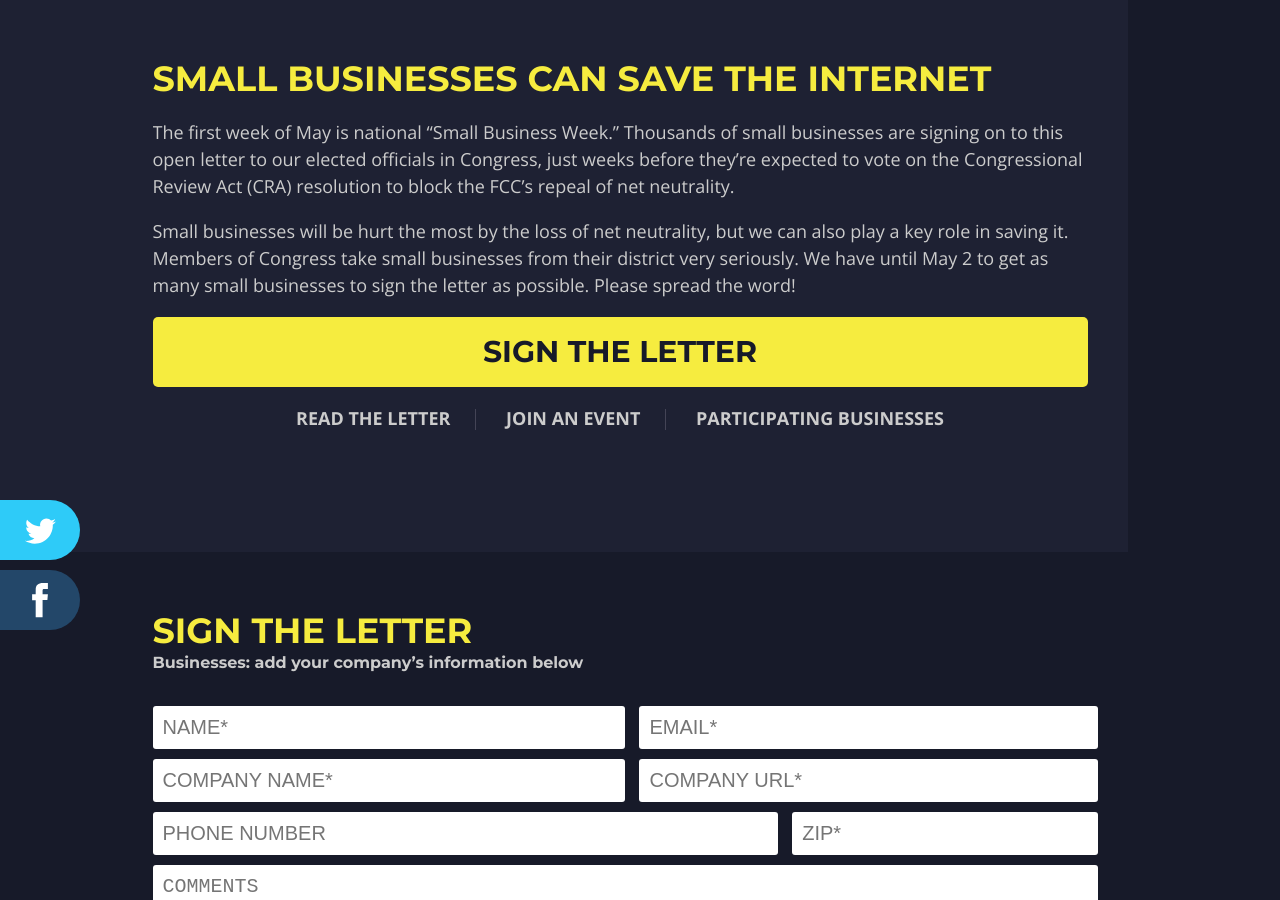
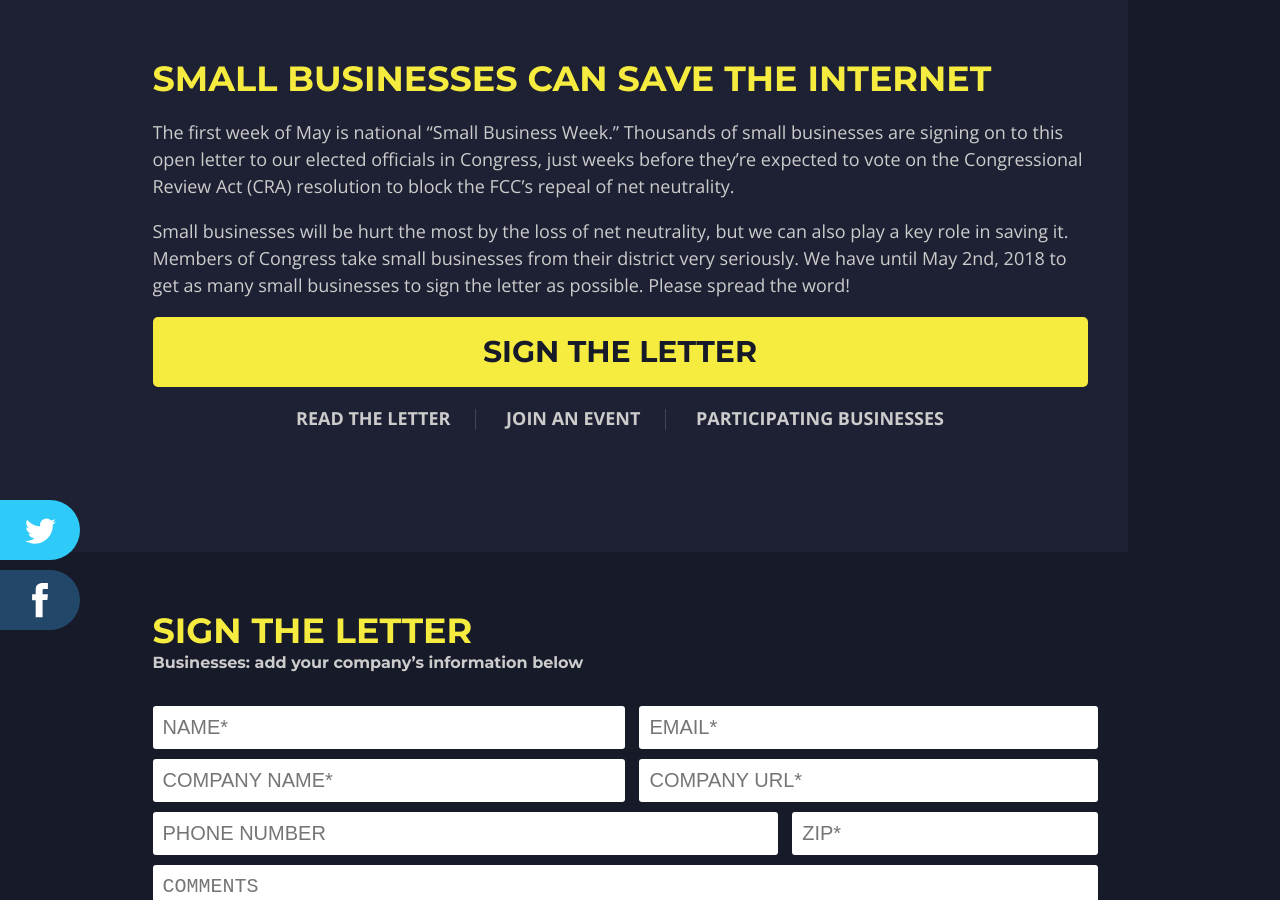
Before and after one commit to fightforthefuture/vetsforthe.net, a Jekyll site: the page built from index.md, in a window 1280 px wide and 900 px high. Built offline with Jekyll 4.4.1, drawn with Linux system fonts in a browser that asks for light colours.

Commit message:
Edited copy

```diff
--- a/index.md
+++ b/index.md
@@ -13,7 +13,7 @@
 
 The first week of May is national “Small Business Week.” Thousands of small businesses are signing on to this open letter to our elected officials in Congress, just weeks before they’re expected to vote on the Congressional Review Act (CRA) resolution to block the FCC’s repeal of net neutrality.
 
-Small businesses will be hurt the most by the loss of net neutrality, but we can also play a key role in saving it. Members of Congress take small businesses from their district very seriously. We have until May 2 to get as many small businesses to sign the letter as possible. Please spread the word!
+Small businesses will be hurt the most by the loss of net neutrality, but we can also play a key role in saving it. Members of Congress take small businesses from their district very seriously. We have until May 2nd, 2018 to get as many small businesses to sign the letter as possible. Please spread the word!
 
 <a href="#signon" class="button">Sign The Letter</a>
 
```
